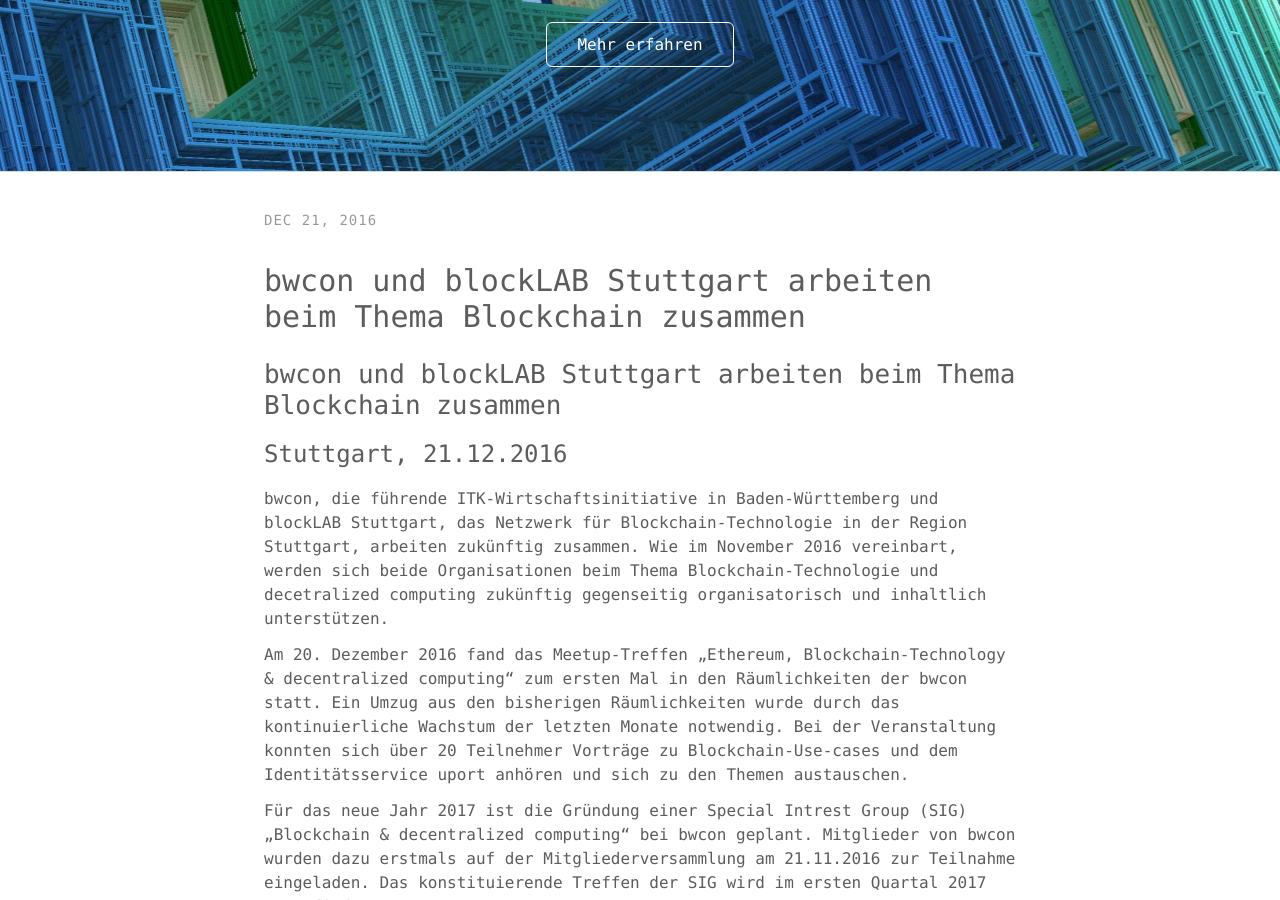
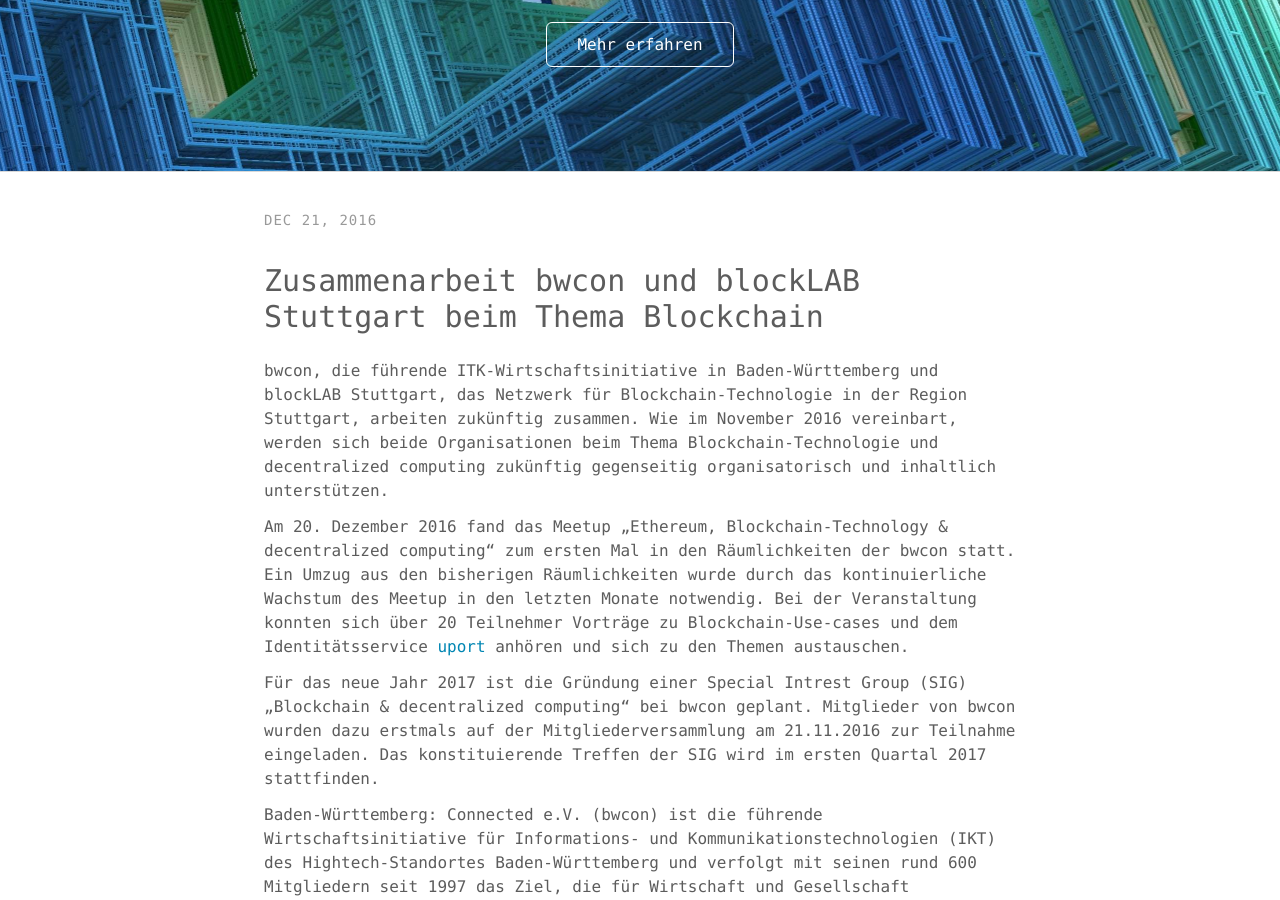
Before and after one commit to blocklab/site, a Jekyll site: the page built from _posts/2016-12-21-bwcon-und-blockLAB.md, in a window 1280 px wide and 900 px high, scrolled down 251 px. Built offline with Jekyll 4.4.1, drawn with Linux system fonts in a browser that asks for light colours.

Commit message:
fix typos and formatting

```diff
--- a/_posts/2016-12-21-bwcon-und-blockLAB.md
+++ b/_posts/2016-12-21-bwcon-und-blockLAB.md
@@ -1,21 +1,16 @@
 ---
 layout: post
-title: "bwcon und blockLAB Stuttgart arbeiten beim Thema Blockchain zusammen"
+title: "Zusammenarbeit bwcon und blockLAB Stuttgart beim Thema Blockchain"
 ---
 
-## bwcon und blockLAB Stuttgart arbeiten beim Thema Blockchain zusammen
+bwcon, die führende ITK-Wirtschaftsinitiative in Baden-Württemberg und blockLAB Stuttgart, das Netzwerk für Blockchain-Technologie in der Region Stuttgart, arbeiten zukünftig zusammen. Wie im November 2016 vereinbart, werden sich beide Organisationen beim Thema Blockchain-Technologie und decentralized computing zukünftig gegenseitig organisatorisch und inhaltlich unterstützen.
 
-### Stuttgart, 21.12.2016
-
-bwcon, die führende ITK-Wirtschaftsinitiative in Baden-Württemberg und blockLAB Stuttgart, das Netzwerk für Blockchain-Technologie in der Region Stuttgart,  arbeiten zukünftig zusammen. Wie im November 2016 vereinbart, werden sich beide Organisationen beim Thema Blockchain-Technologie und decetralized computing zukünftig gegenseitig organisatorisch und inhaltlich unterstützen.
-
-Am 20. Dezember 2016 fand das Meetup-Treffen „Ethereum, Blockchain-Technology & decentralized computing“ zum ersten Mal in den Räumlichkeiten der bwcon statt. Ein Umzug aus den bisherigen Räumlichkeiten wurde durch das kontinuierliche Wachstum der letzten Monate notwendig. Bei der Veranstaltung konnten sich über 20 Teilnehmer Vorträge zu Blockchain-Use-cases und dem Identitätsservice uport anhören und sich zu den Themen austauschen.
+Am 20. Dezember 2016 fand das Meetup „Ethereum, Blockchain-Technology & decentralized computing“ zum ersten Mal in den Räumlichkeiten der bwcon statt. Ein Umzug aus den bisherigen Räumlichkeiten wurde durch das kontinuierliche Wachstum des Meetup in den letzten Monate notwendig. Bei der Veranstaltung konnten sich über 20 Teilnehmer Vorträge zu Blockchain-Use-cases und dem Identitätsservice [uport](https://uport.me/#home) anhören und sich zu den Themen austauschen.
 
 Für das neue Jahr 2017 ist die Gründung einer Special Intrest Group (SIG) „Blockchain & decentralized computing“ bei bwcon geplant. Mitglieder von bwcon wurden dazu erstmals auf der Mitgliederversammlung am 21.11.2016 zur Teilnahme eingeladen. Das konstituierende Treffen der SIG wird im ersten Quartal 2017 stattfinden.
 
+Baden-Württemberg: Connected e.V. (bwcon) ist die führende Wirtschaftsinitiative für Informations- und Kommunikationstechnologien (IKT) des Hightech-Standortes Baden-Württemberg und verfolgt mit seinen rund 600 Mitgliedern seit 1997 das Ziel, die für Wirtschaft und Gesellschaft entscheidenden Technologien und Märkte zu fördern.
+Ansprechpartner: Dr. Sami Rabieh, Leitung Netzwerk und Services, rabieh(at)bwcon.de, [bwcon](http://www.bwcon.de)
 
-Baden-Württemberg: Connected e.V. (bwcon) ist die führende Wirtschaftsinitiative für Informations- und Kommunikationstechnologien (IKT) des Hightech-Standortes Baden-Württemberg und verfolgt mit seinen rund 600 Mitgliedern seit 1997 das Ziel, die für Wirtschaft und Gesellschaft entscheidenden Technologien und Märkte zu fördern.
-Ansprechpartner: Dr. Sami Rabieh, Leitung Netzwerk und Services, rabieh(at)bwcon.de, [bwcon](www.bwcon.de)
-
-blockLAB Stuttgart ist das Netzwerk für Blockchain-Technologie in der Region Stuttgart, das seit 2016 zu Blockchain-Themen  recherchiert, informiert, qualifizieren und Blockchain-Spezialisten und Unternehmen vernetzt.
-Ansprechpartner: Jochen Kaßberger, kassberger(at)blocklab.de, [blockLAB](www.blocklab.de)
+blockLAB Stuttgart ist das Netzwerk für Blockchain-Technologie in der Region Stuttgart, das seit 2016 zu Blockchain-Themen recherchiert, informiert, qualifizieren und Blockchain-Spezialisten und Unternehmen vernetzt.
+Ansprechpartner: Jochen Kaßberger, kassberger(at)blocklab.de, [blockLAB](http://www.blocklab.de)
```
